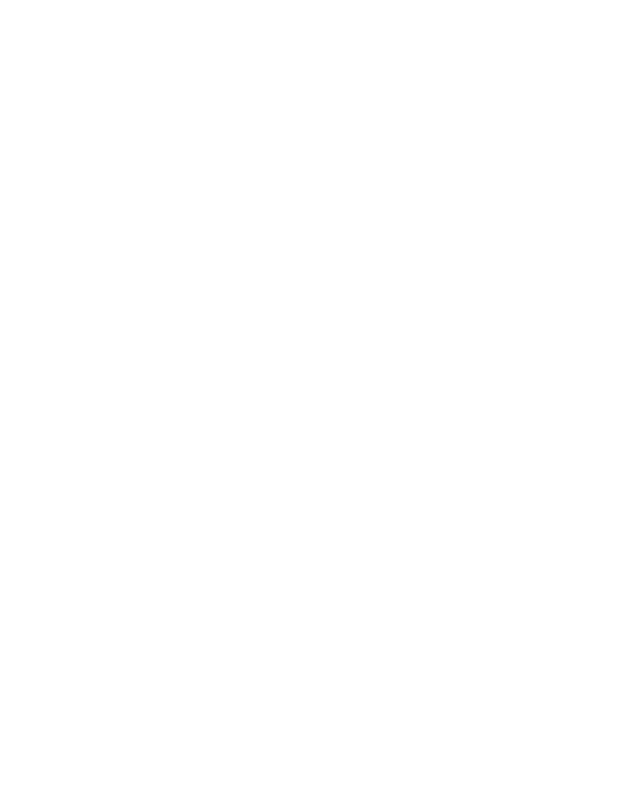
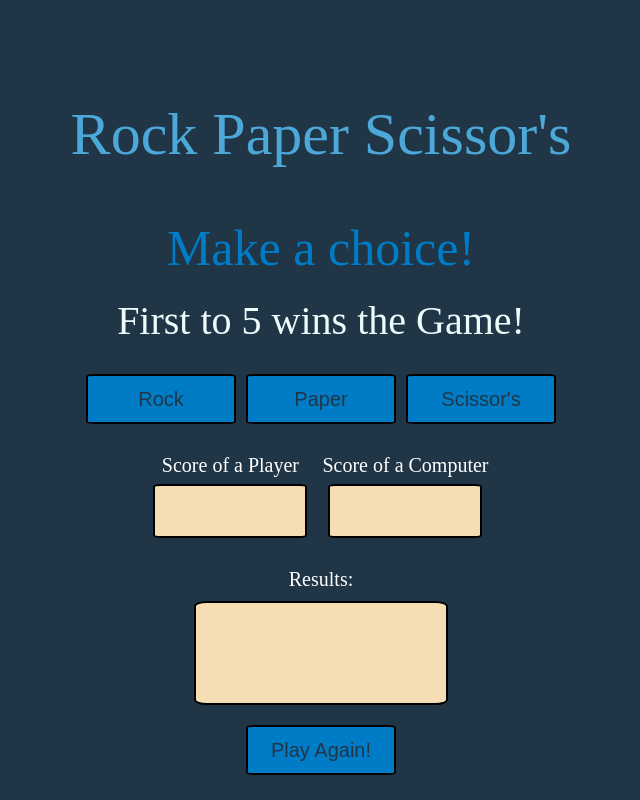
Before and after one commit to donicjak/RockPaperScissor-s, a plain HTML site: page index.html in a window 1280 px wide. Shown: the whole page, without its empty margins (319-959 px from the left). Drawn offline with Linux system fonts and the light colour scheme.

Commit message:
completed desing

```diff
--- a/index.html
+++ b/index.html
@@ -9,6 +9,39 @@
     <title>RockPaperScissor's</title>
 </head>
 <body>
+    <div class="nameOfGame">
+        <div class="rps">Rock Paper Scissor's</div>
+    </div>
+    <div class="text">
+        <div class="choice">Make a choice!</div>
+        <div class="rules">First to 5 wins the Game!</div>
+    </div>
+    <div class="buttons">
+        <button class="rock">Rock</button>
+        <button class="paper">Paper</button>
+        <button class="scissors">Scissor's</button>
+    </div>
+    <div class="status">
+        <div class="player">
+            Score of a Player
+            <div class="player-button"></div>
+        </div>
+        <div class="computer">
+            Score of a Computer
+            <div class="computer-button"></div>
+        </div>
+    </div>
+    <div class="results">
+        <div>Results:</div>
+        <div class="results-border">
+        </div>
+    </div>
+
+    <div class="restart">
+        <button class="play-again" onclick="game()">Play Again!</button>
+    </div>
+
+
 
 </body>
 </html>
--- a/script.js
+++ b/script.js
@@ -1 +1,81 @@
-alert("test");
+let name = document.querySelector(".buttons");
+
+console.log(name);
+
+function computerPlay() {
+    value = Math.floor(Math.random() * 3);
+    if( value == 0 ){
+        return "Rock";
+    }
+    else if ( value == 1 ){
+        return "Paper";
+    }
+    else
+        return "Scissors";
+}
+
+function playRound ( playerSelection, computerSelection ) {
+    playerSelection = playerSelection.toLowerCase();
+    computerSelection = computerSelection.toLowerCase();
+    if ( playerSelection == "rock" ) {
+        if ( computerSelection == "rock") {
+            return "It's a Draw. Play again?";
+        }
+        else if ( computerSelection == "paper" ) {
+            return "You Lose! Paper beats Rock"
+        }
+        else {
+            return "You Win! Rock beats Scissors";
+        }
+    }
+    else if ( playerSelection == "paper" ) {
+        if ( computerSelection == "rock" ) {
+            return "You Win! Paper beats Rock";
+        }
+        else if ( computerSelection == "paper" ) {
+            return "It's a Draw. Play again?";
+        }
+        else {
+            return "You Lose! Scissors beat Paper";
+        }
+    }
+    else if ( playerSelection == "scissors" ) {
+        if ( computerSelection == "rock" ) {
+            return "You Lose! Rock beat Scissors";
+        }
+        else if ( computerSelection == "paper" ) {
+            return "You Win! Scissors beat Paper";
+        }
+        else {
+            return "It's a draw. Play again?";
+        }
+    }
+}
+
+function game() {
+    let scorePlayer = 0;
+    let scoreComputer = 0;
+    for ( i = 0; i < 5 ; i ++ ) {
+        let playerSelection = "rock";
+        let computerSelection = computerPlay();
+        console.log(playRound(playerSelection, computerSelection));
+        if ( playRound(playerSelection, computerSelection).startsWith("You Win")) {
+            scorePlayer++;
+        }
+        else if ( playRound(playerSelection, computerSelection).startsWith("You Lose")) {
+            scoreComputer++;
+        }
+    }
+    console.log("Hrac ma skore " + scorePlayer + " a pocitac ma skore " + scoreComputer);
+    if ( scorePlayer > scoreComputer ) {
+        console.log("Player won");
+    }
+    else if ( scoreComputer > scorePlayer ) {
+        console.log("Computer won");
+    }
+    else {
+        console.log("It's a draw!");
+    }
+}
+
+game();
--- a/styles/styles.css
+++ b/styles/styles.css
@@ -0,0 +1,119 @@
+body {
+    display: flex;
+    flex-direction: column;
+    align-items: center;
+    justify-content: center;
+    background-color: #203647;
+    margin-top: 50px;
+}
+
+.rps {
+    font-size: 60px;
+    font-weight: 700px;
+    color: #4DA8DA;
+    margin: 50px;
+}
+
+.text {
+    display: flex;
+    flex-direction: column;
+    text-align: center;
+    gap: 20px;
+    margin-bottom: 30px;
+}
+
+.choice {
+    font-size: 50px;
+    font-weight: 700px;
+    color: #007CC7;
+}
+
+.rules {
+    font-size: 40px;
+    font-weight: 550px;
+    color: #EEFBFB;
+
+}
+
+.buttons {
+    display: flex;
+    justify-content: center;
+    gap: 10px;
+    font-weight: 700px;
+    font-size: 25px;
+}
+
+button {
+    width: 150px;
+    height: 50px;
+    font-size: 20px;
+    font-weight: 700px;
+    background-color: #007CC7;
+    color: #203647;
+    border-radius: 5%;
+    border: solid 2px black;
+}
+
+button:active {
+    vertical-align: top;
+    padding: 8px 13px 6px;
+}
+.status {
+    margin-top: 30px;
+    display: flex;
+    flex-direction: row;
+    justify-content: center;
+    gap: 15px;
+    color: white;
+
+}
+
+.player {
+    display: flex;
+    flex-direction: column;
+    align-items: center;
+    font-size: 20px;
+    gap: 7px;
+}
+
+.computer {
+    display: flex;
+    flex-direction: column;
+    align-items: center;
+    font-size: 20px;
+    gap: 7px;
+
+
+}
+
+.player-button, .computer-button {
+    background-color: wheat;
+    width: 150px;
+    height: 50px;
+    border-radius: 5%;
+    border: solid 2px black;
+}
+
+.results {
+    display: flex;
+    flex-direction: column;
+    align-items: center;
+    justify-content: center;
+    margin-top: 30px;
+    gap: 10px;
+    font-size: 20px;
+    color: white;
+}
+
+.results-border {
+    width: 250px;
+    height: 100px;
+    border: solid 2px black;
+    background-color: wheat;
+    border-radius: 5%;
+    text-align: center;
+}
+
+.restart {
+    margin-top: 20px;
+}
```
